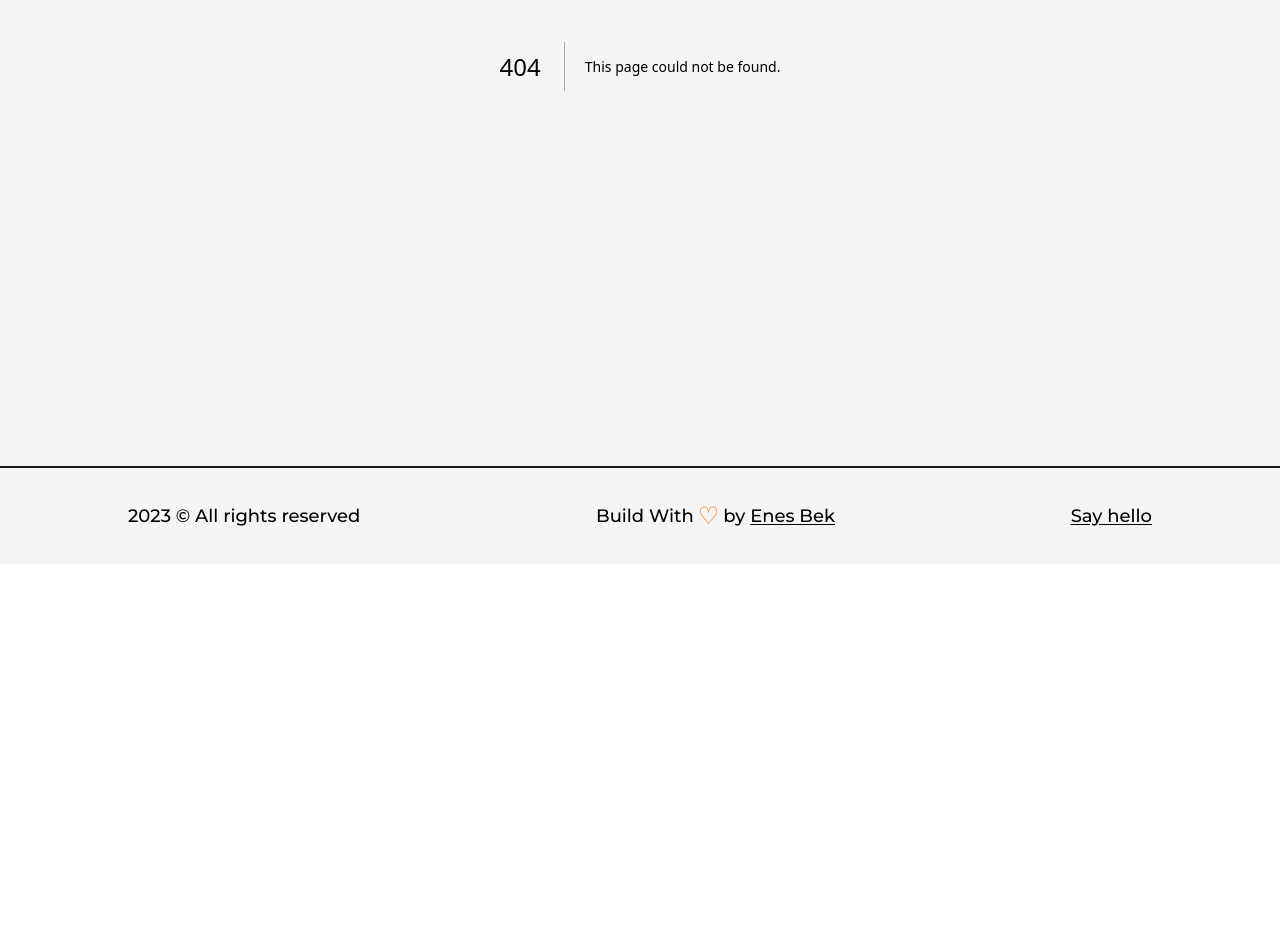
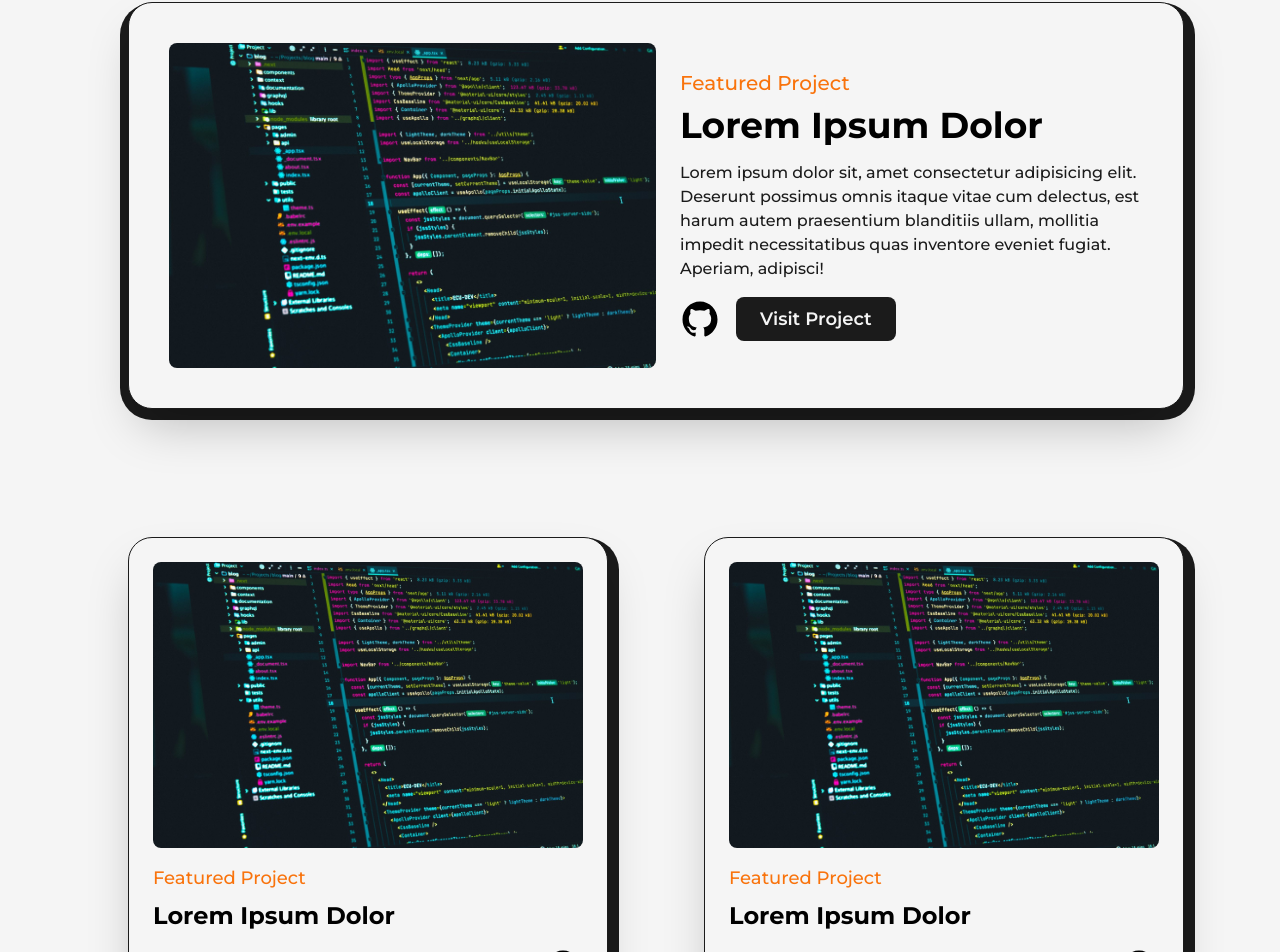
Before and after one commit to enesbek/portfolio, a Next.js app: page /projects in a window 1280 px wide. Before the commit this address had no page. Shown: the part 422-1374 px from the top of the page. Before the commit the page ends 986 px from the top, so only its background shows below. Built offline with nearby package versions, Linux system fonts and the light colour scheme.

Commit message:
feat: add projects page

```diff
--- /dev/null
+++ b/src/pages/projects.js
@@ -0,0 +1,131 @@
+import { AnimatedText } from "@/components/AnimatedText";
+import { GithubIcon } from "@/components/Icons";
+import { Layout } from "@/components/Layout";
+import Head from "next/head";
+import Link from "next/link";
+import React from "react";
+import projectImg from "../assets/projectImg.jpeg";
+import Image from "next/image";
+
+const FeaturedPorjects = ({ type, title, summary, img, link, github }) => {
+  return (
+    <article className="w-full flex items-center justify-between rounded-3xl border border-solid border-dark bg-light shadow-2xl p-10 relative">
+      <div className="absolute top-0 -right-3 -z-10 w-[102%] h-[103%] rounded-[2rem] bg-dark" />
+      <Link
+        href={link}
+        target="_target"
+        className="w-1/2 cursor-pointer overflow-hidden rounded-lg"
+      >
+        <Image src={img} alt={title} className="w-full h-auto" />
+      </Link>
+      <div className="w-1/2 flex flex-col items-start justify-between pl-6">
+        <span className="text-primary font-medium text-xl">{type}</span>
+        <Link
+          href={link}
+          target="_blank"
+          className="hover:underline hover:underline-offset-2"
+        >
+          <h2 className="my-2 w-full text-left text-4xl font-bold">{title}</h2>
+        </Link>
+        <p className="my-2 font-medium text-dark">{summary}</p>
+        <div className="mt-2 flex items-center">
+          <Link href={github} target="_blank" className="w-10">
+            <GithubIcon />
+          </Link>
+          <Link
+            href={link}
+            target="_blank"
+            className="ml-4 text-light rounded-lg bg-dark p-2 px-6 text-lg font-semibold"
+          >
+            Visit Project
+          </Link>
+        </div>
+      </div>
+    </article>
+  );
+};
+
+const Project = ({ type, title, img, link, github }) => {
+  return (
+    <article className="w-full flex flex-col items-center justify-between rounded-3xl border border-solid border-dark bg-light shadow-2xl p-6 relative">
+      <div className="absolute top-0 -right-3 -z-10 w-[102%] h-[103%] rounded-[2rem] bg-dark" />
+      <Link
+        href={link}
+        target="_target"
+        className="w-full cursor-pointer overflow-hidden rounded-lg"
+      >
+        <Image src={img} alt={title} className="w-full h-auto" />
+      </Link>
+      <div className="w-full flex flex-col items-start justify-between mt-4">
+        <span className="text-primary font-medium text-lg">{type}</span>
+        <Link
+          href={link}
+          target="_blank"
+          className="hover:underline hover:underline-offset-2"
+        >
+          <h2 className="my-2 w-full text-left text-2xl font-bold">{title}</h2>
+        </Link>
+        <div className="w-full mt-2 flex items-center justify-between">
+          <Link
+            href={link}
+            target="_blank"
+            className="text-lg font-semibold underline"
+          >
+            Visit
+          </Link>
+          <Link href={github} target="_blank" className="w-10">
+            <GithubIcon />
+          </Link>
+        </div>
+      </div>
+    </article>
+  );
+};
+
+const projects = () => {
+  return (
+    <div>
+      <Head>
+        <title>EnesBek | About Page</title>
+        <meta name="description" content="about me" />
+      </Head>
+      <main className="w-full mb-16 flex flex-col items-center justify-center">
+        <Layout className="pt-16">
+          <AnimatedText text="Imagination Lorem Ipsum" className="mb-16" />
+          <div className="grid grid-cols-12 gap-24 gap-y-32">
+            <div className="col-span-12">
+              <FeaturedPorjects
+                title="Lorem Ipsum Dolor"
+                summary="Lorem ipsum dolor sit, amet consectetur adipisicing elit. Deserunt possimus omnis itaque vitae cum delectus, est harum autem praesentium blanditiis ullam, mollitia impedit necessitatibus quas inventore eveniet fugiat. Aperiam, adipisci!"
+                link="/"
+                type="Featured Project"
+                img={projectImg}
+                github="/"
+              />
+            </div>
+            <div className="col-span-6">
+              <Project
+                title="Lorem Ipsum Dolor"
+                link="/"
+                type="Featured Project"
+                img={projectImg}
+                github="/"
+              />
+            </div>
+            <div className="col-span-6">
+              <Project
+                title="Lorem Ipsum Dolor"
+                link="/"
+                type="Featured Project"
+                img={projectImg}
+                github="/"
+              />
+            </div>
+          </div>
+        </Layout>
+      </main>
+    </div>
+  );
+};
+
+export default projects;
```
Also changed, not shown: src/assets/projectImg.jpeg (added).
